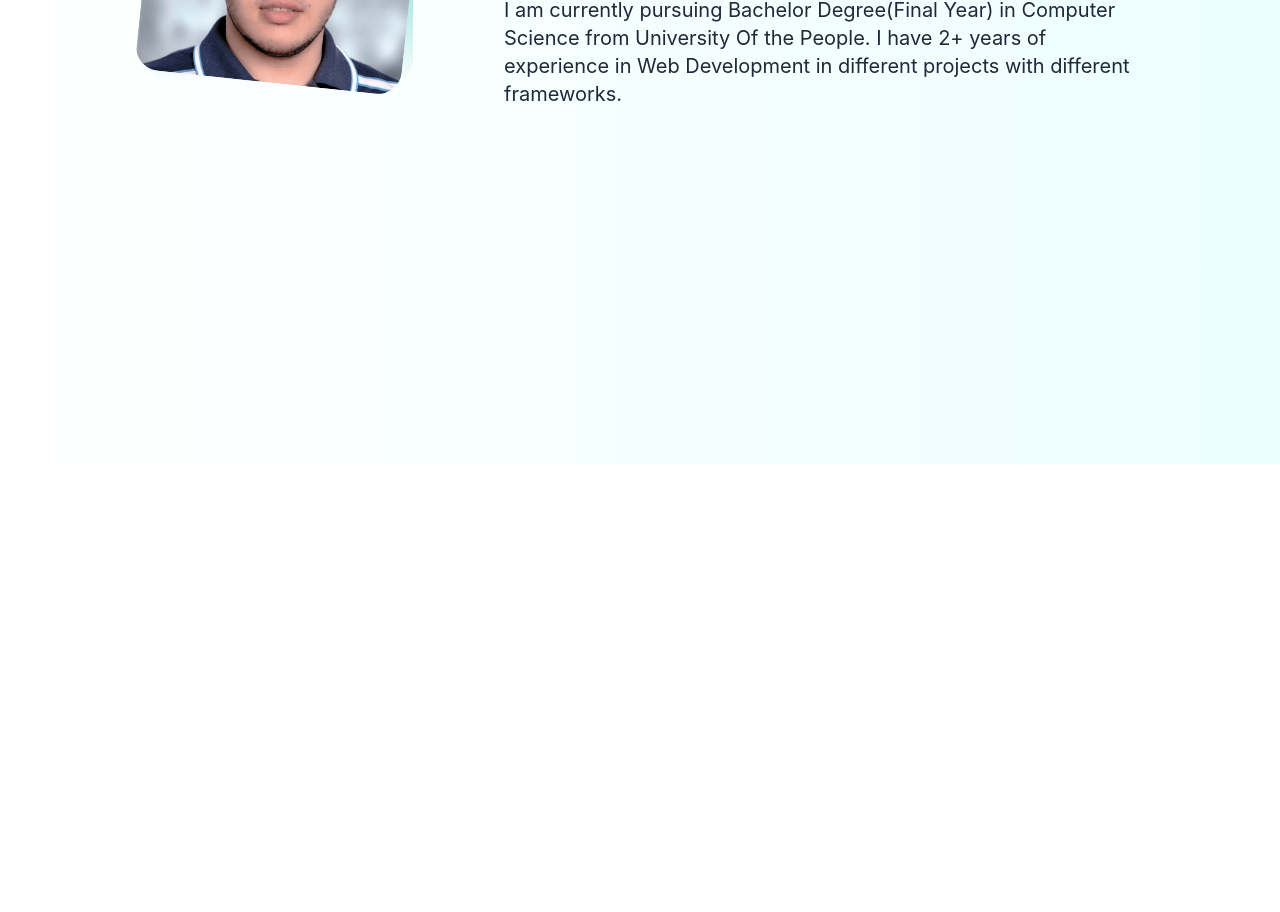
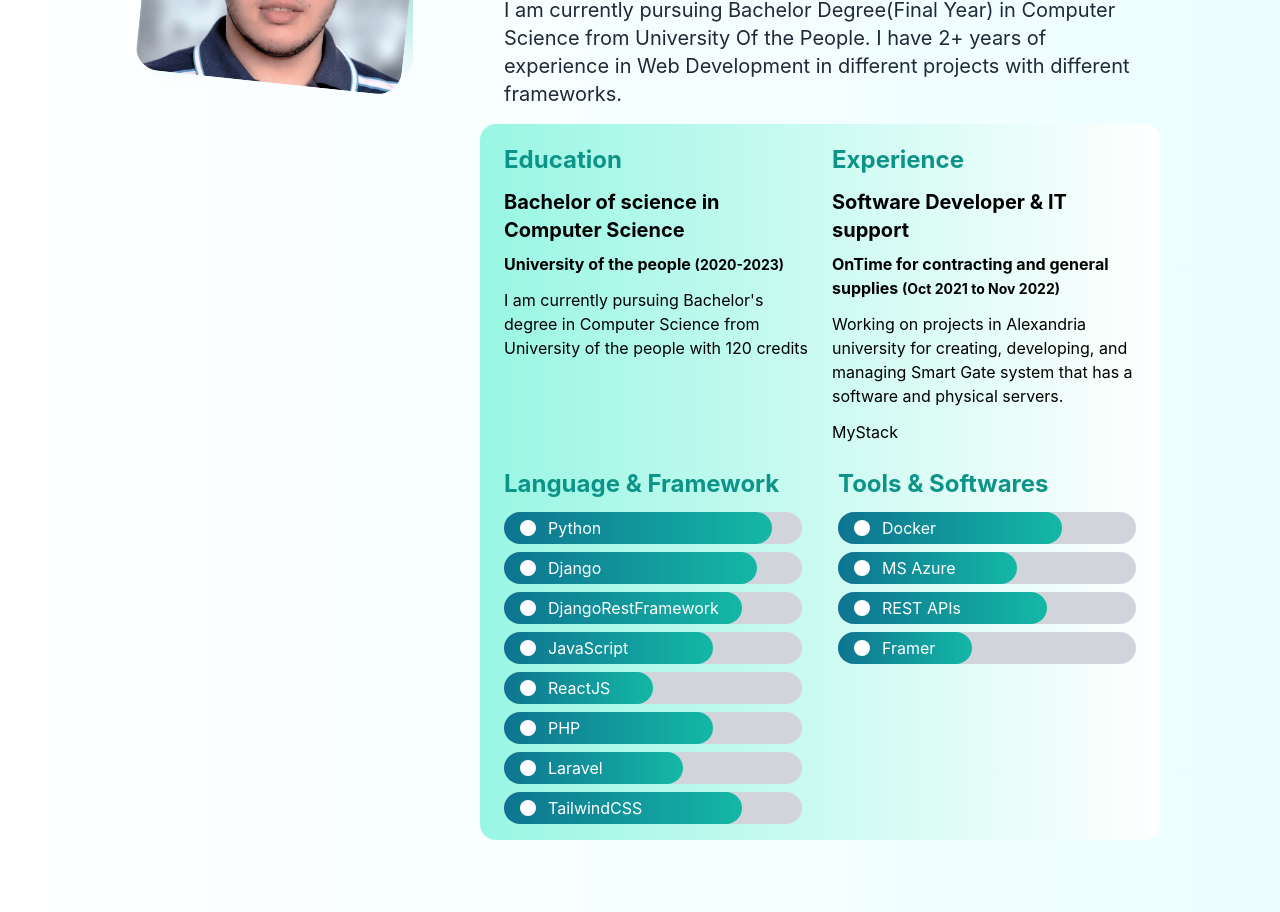
Before and after one commit to abdoohossamm/portfolio, a Next.js app: page / in a window 1280 px wide. Shown: the part 1260-2172 px from the top of the page. Before the commit the page ends 1724 px from the top, so only its background shows below. Built offline with nearby package versions, Linux system fonts and the light colour scheme.

Commit message:
Add resume component about section.

```diff
--- a/components/about/About.jsx
+++ b/components/about/About.jsx
@@ -3,6 +3,7 @@ import Image from "next/image";
 import Profile from "../../public/ProfilePicture.png"
 import CardItem from "./CardItem";
 import {cards} from "../data";
+import Resume from "./resume/Resume";
 
 function About() {
     return (
@@ -27,6 +28,7 @@ function About() {
                         ))}
                     </div>
                     <h4 className={"text-xl px-6 py-4 text-gray-800 dark:text-sky-100"}>I am currently pursuing Bachelor Degree(Final Year) in Computer Science from University Of the People. I have 2+ years of experience in Web Development in different projects with different frameworks.</h4>
+                    <Resume />
                 </div>
             </div>
         </section>
```
